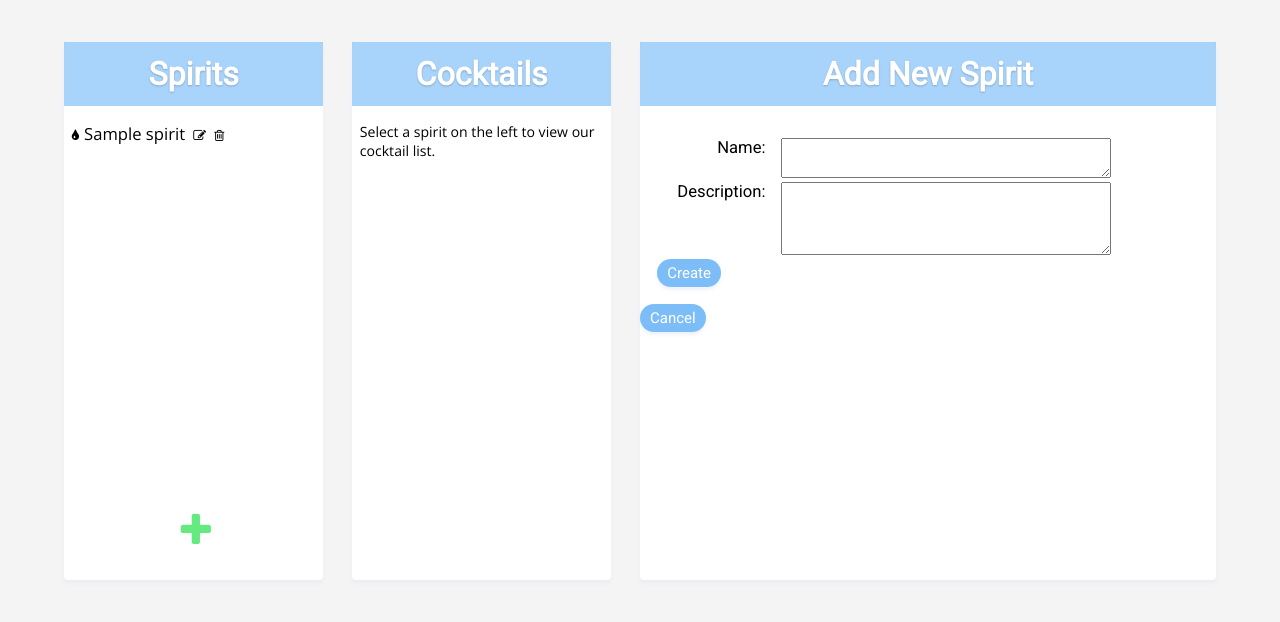
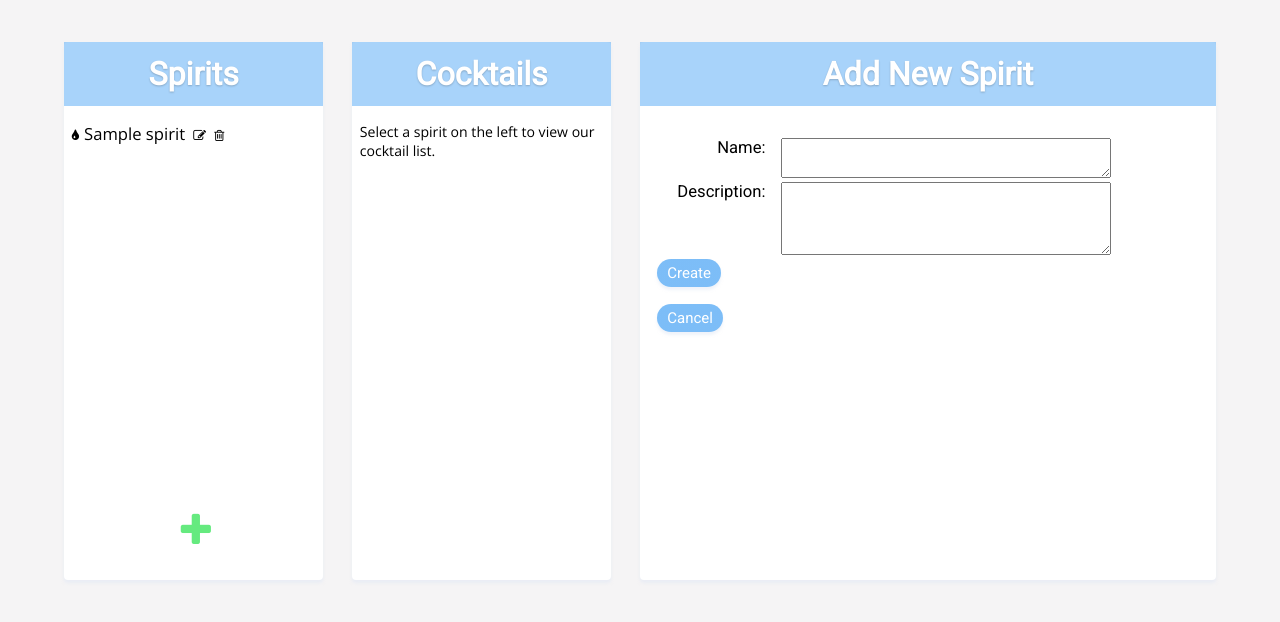
Before and after one commit to chrisfio/BartenderAtHome, a Flask app: page /spirits/new/ in a window 1280 px wide. Shown: the part 126-748 px from the top of the page. Run offline with Flask 2, Linux system fonts and the light colour scheme; a user stored in the database is signed in; tables that the repository leaves empty hold one stand-in row (values such as "Sample post").

Commit message:
Styling buttons

```diff
--- a/static/grid.css
+++ b/static/grid.css
@@ -350,3 +350,7 @@
 	background-image: linear-gradient(to bottom, rgba(82, 168, 245, .75), rgba(82, 168, 245, .75));
 	text-decoration: none;
 }
+
+.btn-padleft {
+	margin-left: 3%;
+}
```
